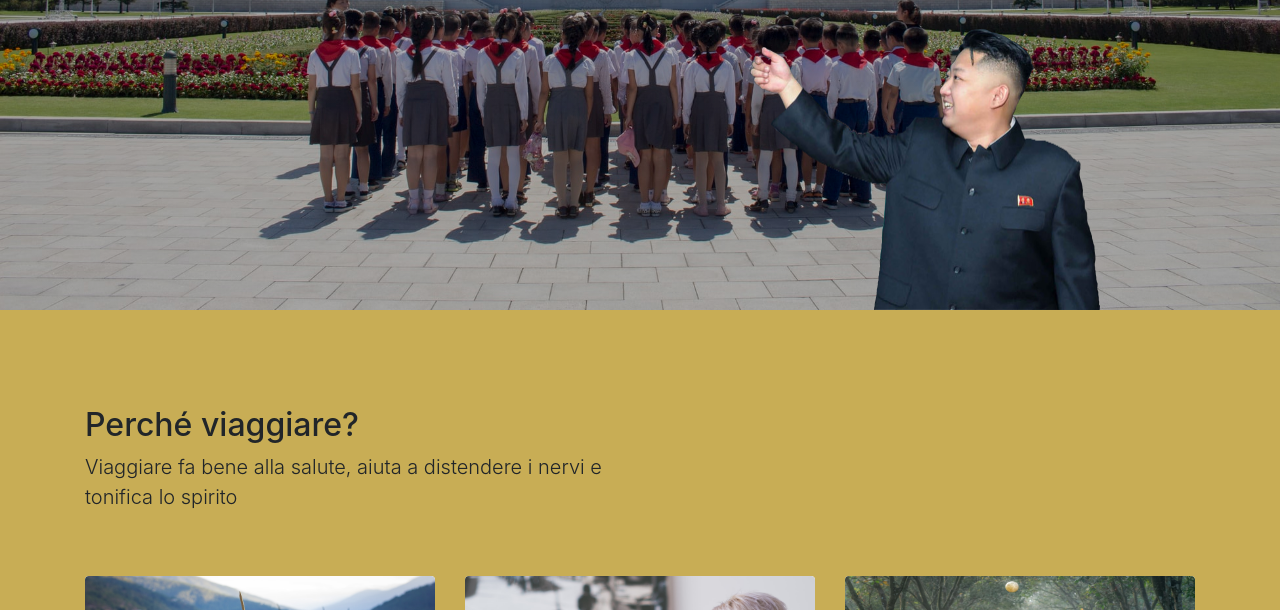
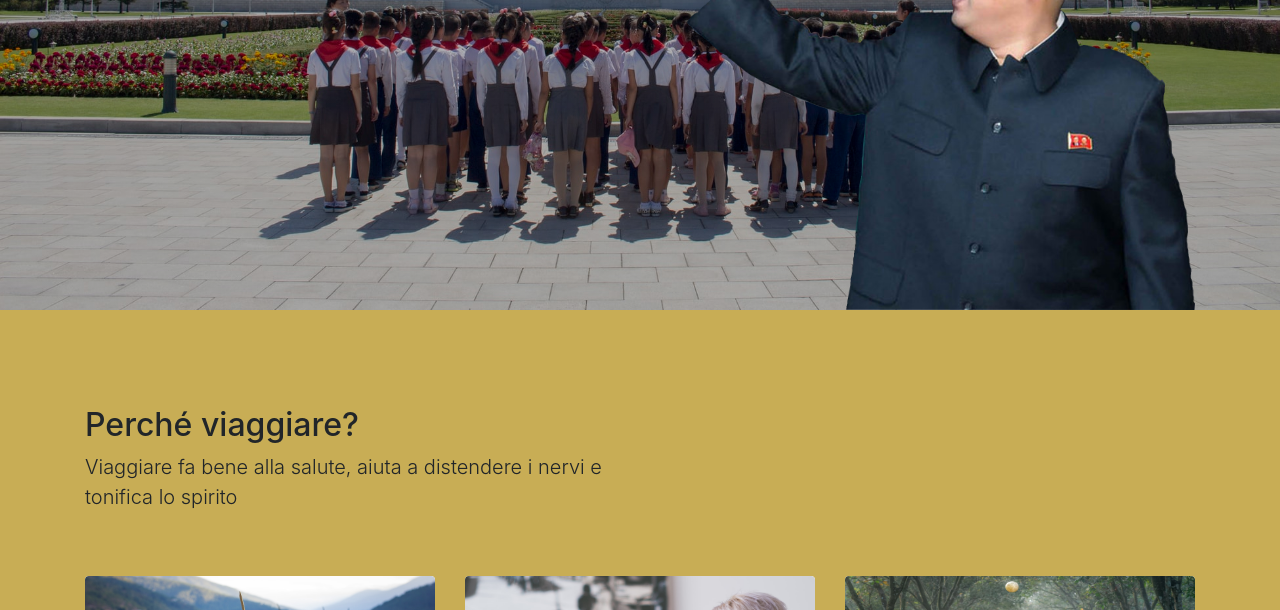
Before and after one commit to paolo-quattrocchi/Landingpage-KimJonBoom, a plain HTML site: page index.html in a window 1280 px wide. Shown: the part 490-1100 px from the top of the page. Drawn offline with nearby package versions, Linux system fonts and the light colour scheme.

Commit message:
sistemato un po' il codice

```diff
--- a/index.html
+++ b/index.html
@@ -38,14 +38,14 @@
                     <a id="btn-CTA" class="btn rounded-pill text-uppercase bg-green shadow font-weight-bold" href="#form-CTA">prenota</a>
                 </div>
 
-                <div class="col-12 col-md-4 align-self-end">
-                    <img src=" media/image-header.png " width="500px " alt="Kim Jon" class="img-fluid">
+                <div class="col-12 col-lg-5 col-xl-6 align-self-end d-none d-lg-block">
+                    <img src=" media/image-header.png" alt="Kim Jon" class="img-fluid">
                 </div>
             </div>
         </div>
     </header>
 
-    <!-- fase d'interese -->
+    <!-- PERCHÈ VIAGGIARE -->
 
     <div class="container my-5 py-5">
         <div class="row">
@@ -77,7 +77,7 @@
         </div>
     </div>
 
-
+    <!-- CTA -->
     <div class="container-fluid my-5 py-5 bg-section-cta">
         <div class="row h-100 justify-content-center align-items-center">
             <div class="col-8 text-center">
@@ -90,31 +90,7 @@
     </div>
 
 
-
-
-
-
-
-
-
-
-
-
-
-
-
-
-
-
-
-
-
-
-
-
-
-
-    <!-- Codice Leonardo -->
+    <!-- CHI SIAMO -->
     <div class="container my-5">
         <div class="row border-bottom-custom border-right-custom">
             <div class="col-12 text-center py-3">
@@ -152,7 +128,6 @@
             </div>
         </div>
     </div>
-    <!-- Fine codice Leonardo-->
 
 
     <!-- FORM -->
--- a/style.css
+++ b/style.css
@@ -14,6 +14,8 @@
 body {
     background-color: var(--primary-color);
 }
+
+
 /*TYPOGRAFHY*/
 
 h1 {
@@ -24,6 +26,8 @@
 .text-mygreen {
     color: var(--primary-color) !important;
 }
+
+
 /*NAVBAR*/
 
 #navbar {
@@ -34,6 +38,8 @@
 .navbar-icon {
     height: 60px;
 }
+
+
 /*HEADER*/
 
 header {
@@ -45,9 +51,7 @@
     background-repeat: no-repeat;
 }
 
-                 .img-header {
-                     width: 500px;
-                 }
+
 /*CHI SIAMO*/
 
 .img-staff {
@@ -66,6 +70,8 @@
 .border-bottom-custom {
     border-bottom: groove 10px var(--border-custom);
 }
+
+
 /*BOTTONI CTA*/
 
 .btn-CTA,
@@ -74,6 +80,8 @@
     background-color: var(--third-color) !important;
     color: var(--text-cta) !important;
 }
+
+
 /*FORM*/
 
 .form-control {
@@ -84,6 +92,8 @@
     border-color: var(--border-custom);
     box-shadow: 0 0 0 0.2rem rgba(85, 133, 142, .25);
 }
+
+
 /*PAGINA FORM*/
 
 main.form {
```
Lines whose indentation alone changed are shown as unchanged.
